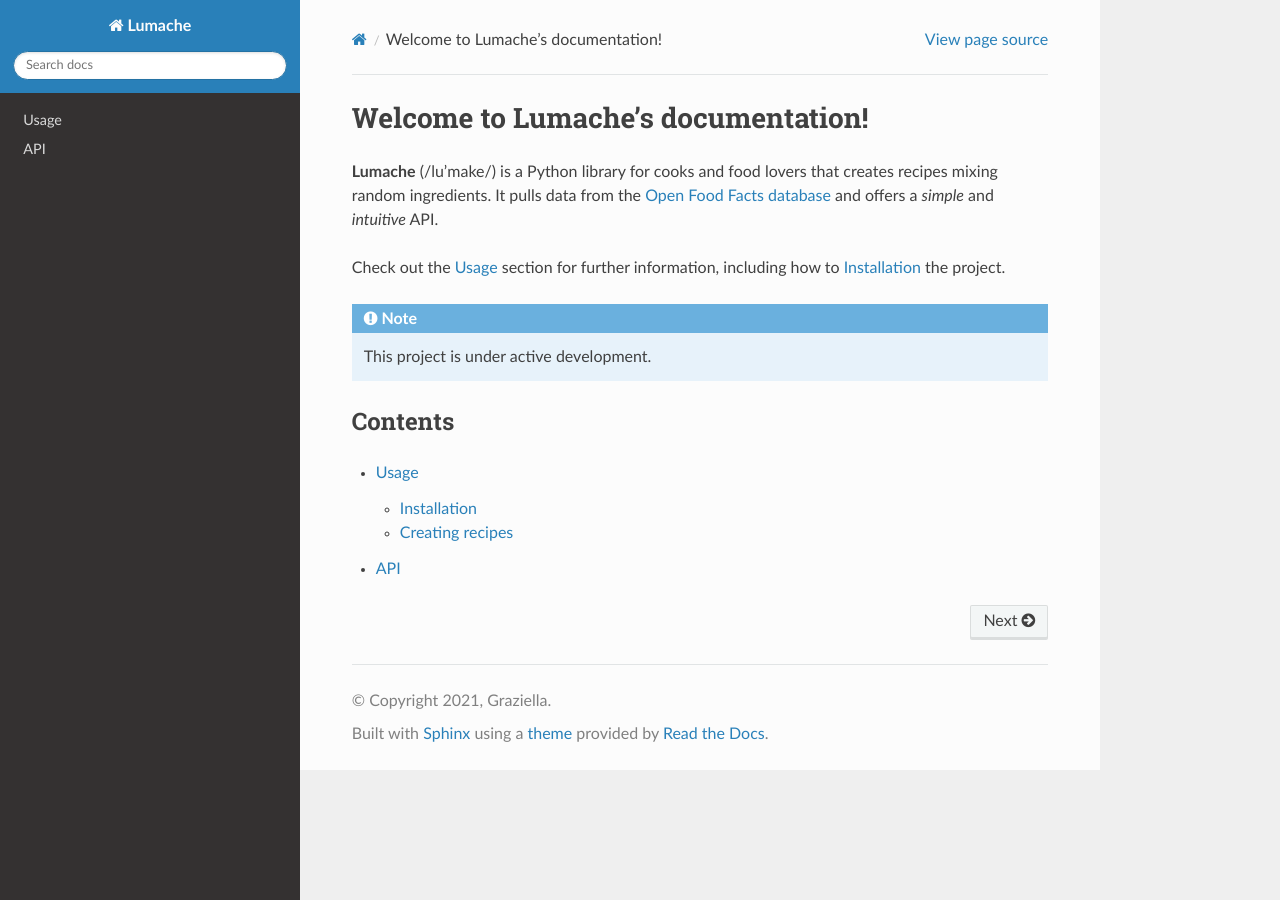
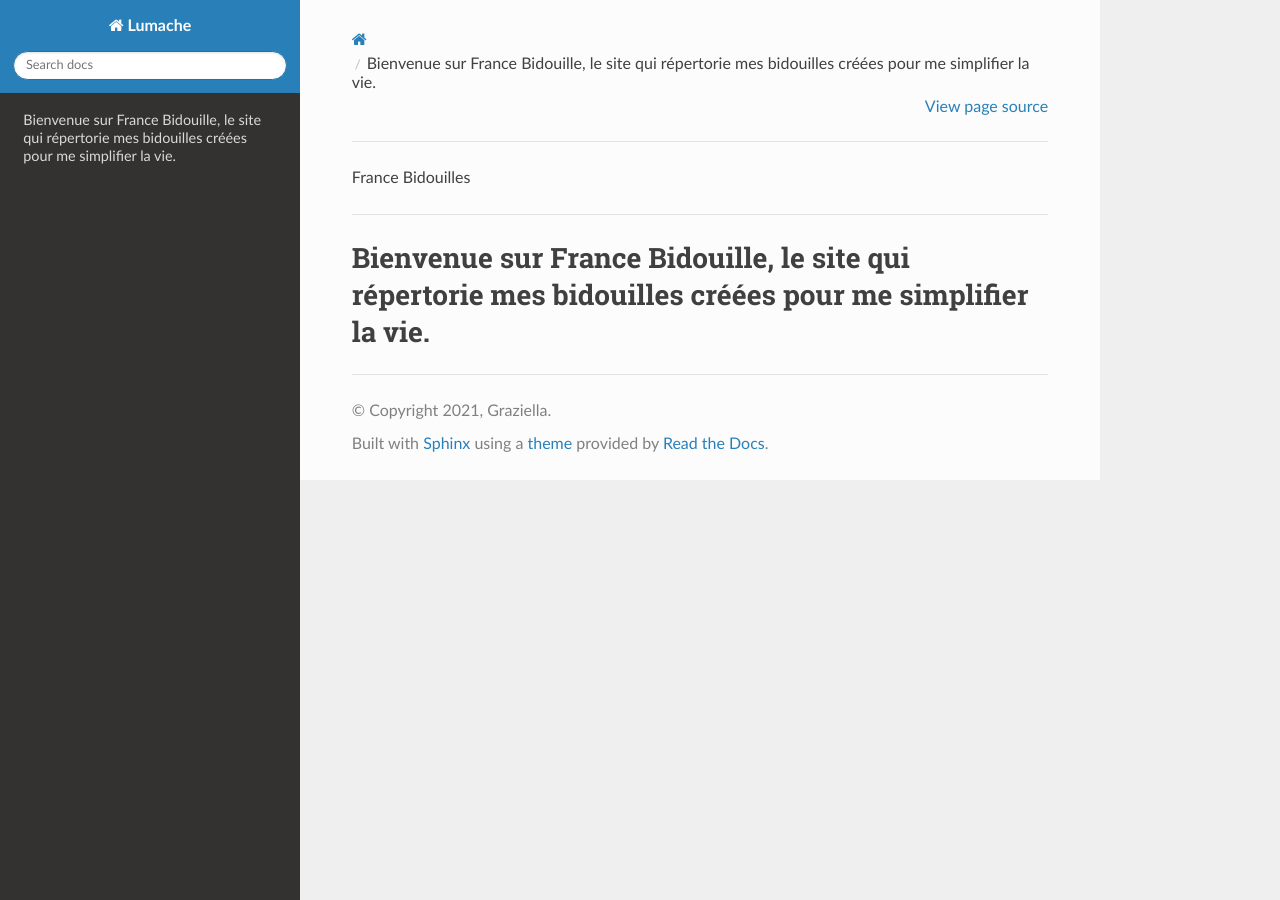
Before and after one commit to inculte234/mes_projets, a Sphinx documentation site: the page built from docs/source/index.rst, in a window 1280 px wide. Built offline with Sphinx 7.4.7 and the Read the Docs theme 3.1.0, drawn with Linux system fonts in a browser that asks for light colours.

Commit message:
Update index.rst

```diff
--- a/docs/source/index.rst
+++ b/docs/source/index.rst
@@ -1,22 +1,6 @@
-Welcome to Lumache's documentation!
+France Bidouilles
+
 ===================================
 
-**Lumache** (/lu'make/) is a Python library for cooks and food lovers
-that creates recipes mixing random ingredients.
-It pulls data from the `Open Food Facts database <https://world.openfoodfacts.org/>`_
-and offers a *simple* and *intuitive* API.
-
-Check out the :doc:`usage` section for further information, including
-how to :ref:`installation` the project.
-
-.. note::
-
-   This project is under active development.
-
-Contents
+Bienvenue sur France Bidouille, le site qui répertorie mes bidouilles créées pour me simplifier la vie.
 --------
-
-.. toctree::
-
-   usage
-   api
```
